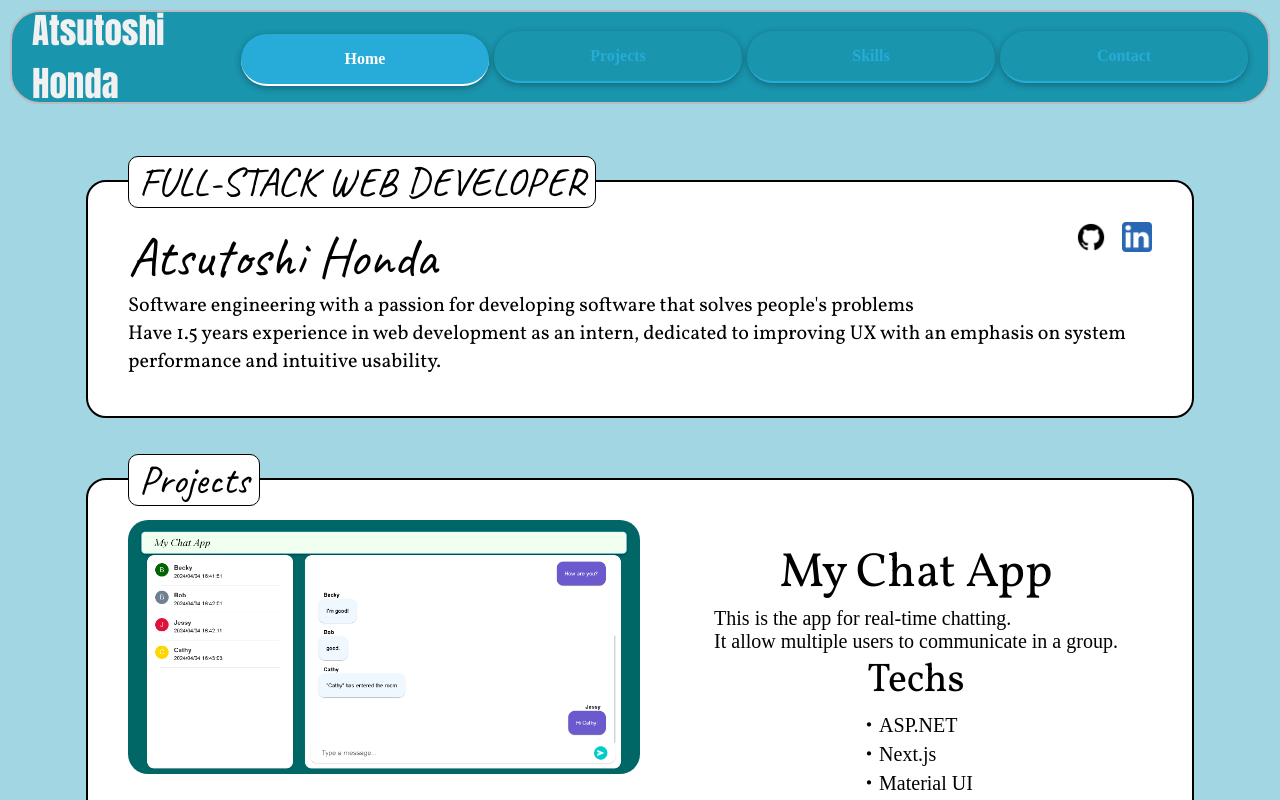
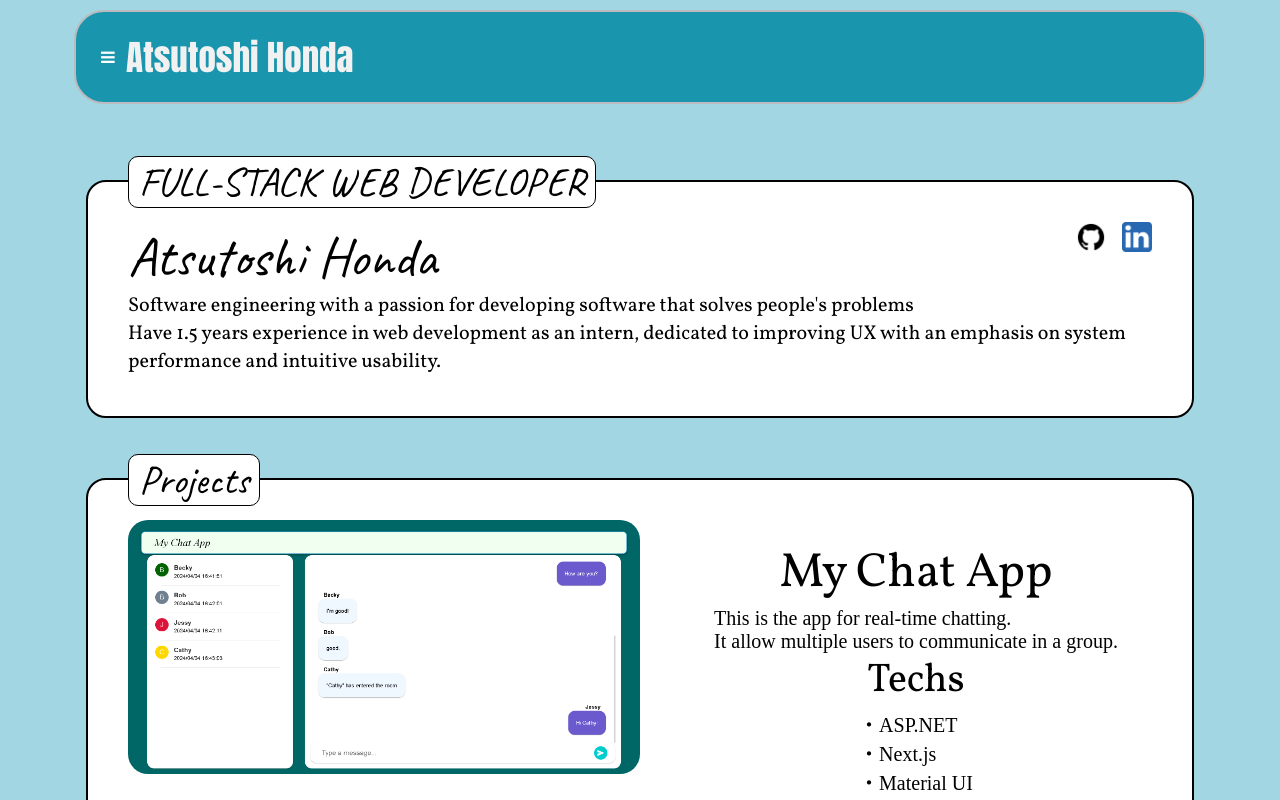
Before and after one commit to atmaxstar/portfolio, a React (Vite) app: page / in a window 1280 px wide. Shown: the top 800 px of the page. Built offline with nearby package versions, Linux system fonts and the light colour scheme; no server answers.

Commit message:
changed width when screen size is under 1300px

```diff
--- a/src/layouts/header/index.tsx
+++ b/src/layouts/header/index.tsx
@@ -20,6 +20,10 @@ const Frame = styled.div`
     border: 2px solid ${borderColor};
     border-radius: 30px;
     width: 95%;
+
+    @media (max-width: 1300px) {
+      width: 85%;
+    }
 `
 
 const Title = styled.div`
@@ -35,7 +39,7 @@ const Sections = styled.div`
     gap: 5px;
 
     /* 画面幅が小さい場合にメニューを非表示にする */
-    @media (max-width: 768px) {
+    @media (max-width: 1300px) {
         display: none;
     }
 `
@@ -44,7 +48,7 @@ const MenuIcon = styled.div`
     display: none;
 
     /* 画面幅が小さい場合にメニューを表示する */
-    @media (max-width: 768px) {
+    @media (max-width: 1300px) {
         display: block;
         cursor: pointer;
     }
```
